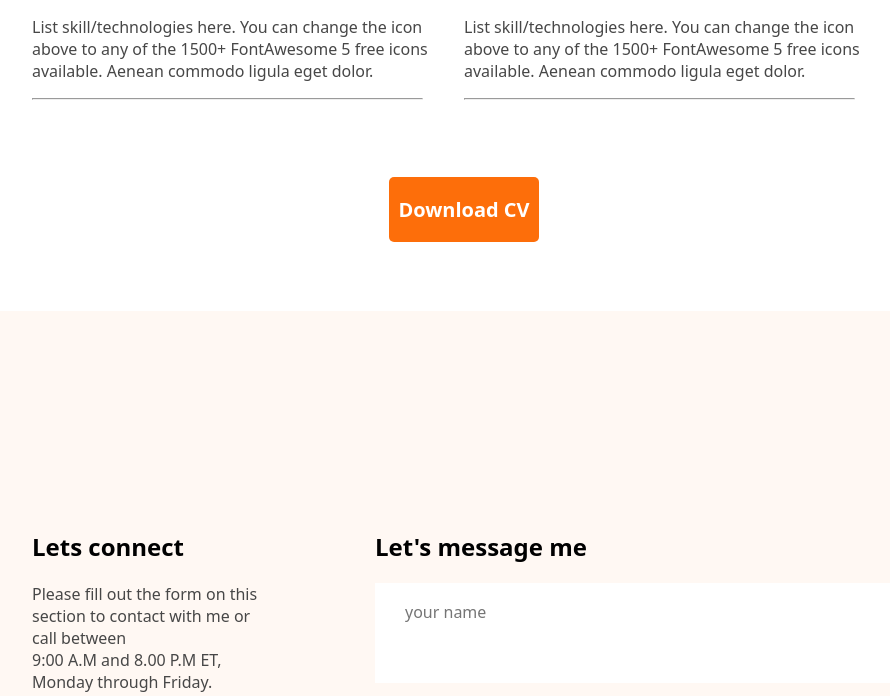
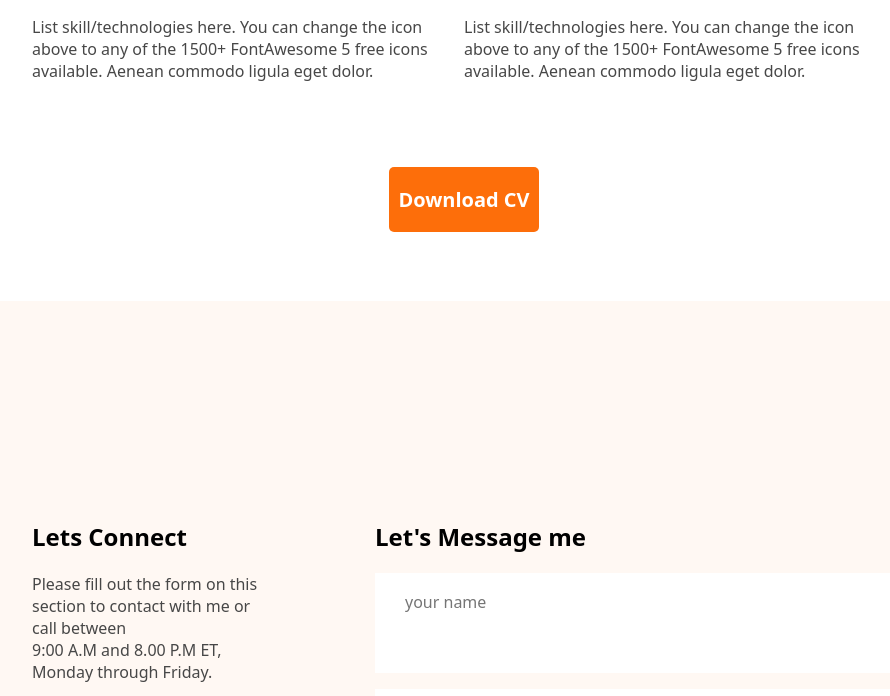
Before and after one commit to ShaffatSamim/portfolio1, a plain HTML site: page index.html in a window 1280 px wide. Shown: the part 3610-4306 px from the top of the page, without its empty margins (176-1066 px from the left). Drawn offline with Linux system fonts and the light colour scheme; files whose address does not match are found by name.

Commit message:
Port folio end

```diff
--- a/CSS/PORTFOLIO.CSS
+++ b/CSS/PORTFOLIO.CSS
@@ -179,9 +179,6 @@ header{
 .last{
     display: flex;
     background-color: #FFF8F3;
-    /* width: 1600px; */
-    /* height: 780px; */
-    /* margin: 113px; */
     padding: 200px;
 }
 .cen{
@@ -210,7 +207,7 @@ header{
 }
 .end{
     font-size: 16px;
-    font-size: 400;
+    font-weight: 400;
     color: #474747;
     margin-right: 117px;
 }
--- a/index.html
+++ b/index.html
@@ -38,7 +38,7 @@
                     </div>
                 </div>
             </div>
-            <img src="../girl.png" alt="">
+            <img src="girl.png" alt="">
         </div>
 
 
@@ -137,7 +137,7 @@
                         <p class="resume-para">List skill/technologies here. You can change the icon above
                             to any of the 1500+ FontAwesome 5 free icons available. Aenean commodo ligula eget dolor.
                         </p>
-                        <hr>
+
                     </div>
                 </div>
                 <div>
@@ -163,7 +163,7 @@
                         <p class="experience-para">List skill/technologies here. You can change the icon above
                             to any of the 1500+ FontAwesome 5 free icons available. Aenean commodo ligula eget dolor.
                         </p>
-                        <hr>
+
                     </div>
                 </div>
             </div>
@@ -176,7 +176,7 @@
     <footer class="finishing">
         <div class="last">
             <div>
-                <h2 class="shes">Lets connect</h2>
+                <h2 class="shes">Lets Connect</h2>
                 <p class="end">Please fill out the form on this section to contact with me or call between<br> 9:00 A.M and
                     8.00 P.M ET, Monday through Friday.</p>
                     <img src="icons/facebook.png" class="pic" alt="">
@@ -184,7 +184,7 @@
                     <img src="icons/twitter.png" alt="">
             </div>
             <div>
-                <h2 class="message">Let's message me</h2>
+                <h2 class="message">Let's Message me</h2>
                 <p class="option">your name</p>
                 <p class="option">your email</p>
                 <p class="option1">message</p>
```
